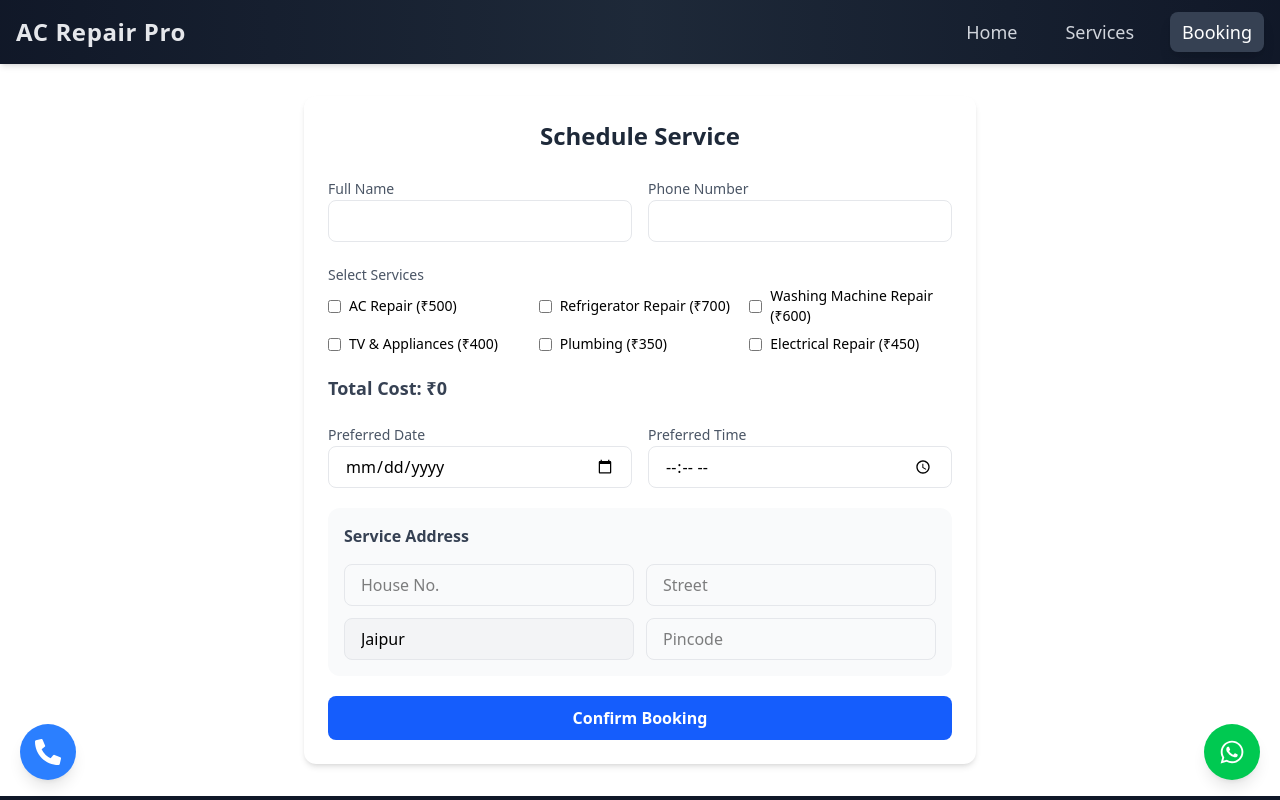
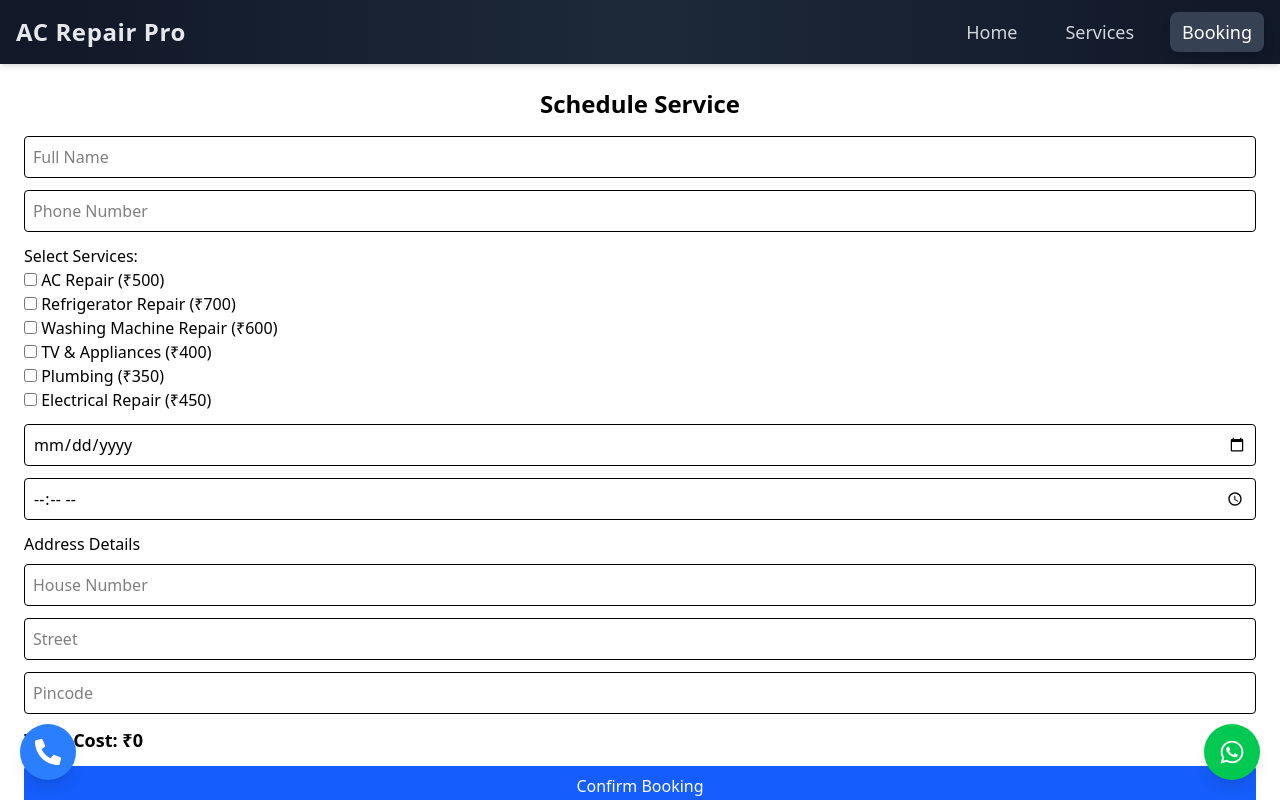
Before and after one commit to MR-SHIV-SHARMA/shiv_shakti_in_nextjs, a Next.js app: page /booking in a window 1280 px wide. Shown: the top 800 px of the page. Built offline with nearby package versions, Linux system fonts and the light colour scheme.

Commit message:
Add axios dependency and update Booking model to store service details with name and price; enhance booking route to calculate total cost and handle errors for invalid selections

```diff
--- a/package.json
+++ b/package.json
@@ -9,6 +9,7 @@
     "lint": "next lint"
   },
   "dependencies": {
+    "axios": "^1.8.2",
     "dotenv": "^16.4.7",
     "framer-motion": "^12.4.10",
     "lucide-react": "^0.477.0",
--- a/src/app/api/booking/route.js
+++ b/src/app/api/booking/route.js
@@ -13,15 +13,42 @@ export async function POST(req) {
       body.appointmentDate = new Date(body.appointmentDate);
     }
 
-    // Calculate Total Cost from service prices
-    body.totalCost = body.serviceType.reduce((sum, service) => sum + service.price, 0);
+    // ✅ Store full serviceType array with name & price
+    if (body.serviceType && body.serviceType.length > 0) {
+      body.totalCost = body.serviceType.reduce((sum, service) => sum + (service.price || 0), 0);
+    } else {
+      return NextResponse.json(
+        { success: false, message: "Please select at least one service." },
+        { status: 400 }
+      );
+    }
 
-    const newBooking = new Booking(body);
+    // If total cost is still 0, return an error
+    if (body.totalCost === 0) {
+      return NextResponse.json(
+        { success: false, message: "Invalid service selection. Total cost cannot be zero." },
+        { status: 400 }
+      );
+    }
+
+    // ✅ Save the full serviceType array in MongoDB
+    const newBooking = new Booking({
+      ...body, // Keep all data as it is
+      serviceType: body.serviceType, // Store {name, price} properly
+    });
+
     await newBooking.save();
 
-    return NextResponse.json({ message: "Booking Successful!", totalCost: body.totalCost }, { status: 201 });
+    return NextResponse.json(
+      { message: "Booking Successful!", totalCost: body.totalCost },
+      { status: 201 }
+    );
   } catch (error) {
-    return NextResponse.json({ success: false, message: "Error booking service", error }, { status: 500 });
+    console.error("❌ Booking Error:", error);
+    return NextResponse.json(
+      { success: false, message: "Error booking service", error },
+      { status: 500 }
+    );
   }
 }
 
--- a/src/app/api/models/Booking.js
+++ b/src/app/api/models/Booking.js
@@ -4,7 +4,12 @@ const BookingSchema = new mongoose.Schema(
   {
     name: { type: String, required: true },
     phone: { type: String, required: true },
-    serviceType: [{ type: String, required: true }],
+    serviceType: [
+      {
+        name: { type: String, required: true },
+        price: { type: Number, required: true },
+      },
+    ],
     appointmentDate: { type: Date, required: true },
     appointmentTime: { type: String, required: true },
     address: {
--- a/src/components/booking.jsx
+++ b/src/components/booking.jsx
@@ -1,6 +1,6 @@
 "use client";
-
 import { useState } from "react";
+import axios from "axios";
 
 export default function BookingPage() {
   const serviceList = [
@@ -15,20 +15,16 @@ export default function BookingPage() {
   const [formData, setFormData] = useState({
     name: "",
     phone: "",
-    email: "",
     serviceType: [],
     appointmentDate: "",
     appointmentTime: "",
-    problemDescription: "",
-    imageUrl: "",
     address: {
       houseNumber: "",
       street: "",
       city: "Jaipur",
       pincode: "",
     },
-    paymentMethod: "Cash on Service",
-    totalCost: 0, // Automatically calculated
+    totalCost: 0,
   });
 
   const [message, setMessage] = useState("");
@@ -39,140 +35,110 @@ export default function BookingPage() {
     if (name === "serviceType") {
       setFormData((prevData) => {
         const selectedService = serviceList.find((s) => s.name === value);
+        if (!selectedService) return prevData;
 
-        let updatedServices;
-        if (checked) {
-          updatedServices = [...prevData.serviceType, selectedService]; // Store object {name, price}
-        } else {
-          updatedServices = prevData.serviceType.filter(
-            (s) => s.name !== value
-          );
-        }
-
-        // Calculate total cost
-        const totalCost = updatedServices.reduce(
-          (total, service) => total + service.price,
-          0
-        );
+        let updatedServices = checked
+          ? [...prevData.serviceType, selectedService]
+          : prevData.serviceType.filter((s) => s.name !== value);
 
         return {
           ...prevData,
           serviceType: updatedServices,
-          totalCost,
+          totalCost: updatedServices.reduce(
+            (sum, service) => sum + service.price,
+            0
+          ),
         };
       });
     } else if (["houseNumber", "street", "pincode"].includes(name)) {
-      setFormData({
-        ...formData,
+      setFormData((prevData) => ({
+        ...prevData,
         address: {
-          ...formData.address,
+          ...prevData.address,
           [name]: value,
         },
-      });
+      }));
     } else {
-      setFormData({ ...formData, [name]: value });
+      setFormData((prevData) => ({ ...prevData, [name]: value }));
     }
   };
 
   const handleSubmit = async (e) => {
     e.preventDefault();
 
-    // Convert Date to Proper Format
-    const formattedDate = new Date(formData.appointmentDate).toISOString();
+    if (!formData.name || !formData.phone) {
+      setMessage("Please fill in your name, phone.");
+      return;
+    }
 
-    // Convert serviceType from array of names to array of { name, price } objects
-    const selectedServices = formData.serviceType
-      .map((serviceName) => {
-        const service = serviceList.find((s) => s.name === serviceName);
-        return service ? { name: service.name, price: service.price } : null;
-      })
-      .filter(Boolean); // Remove null values
+    if (!formData.appointmentDate || !formData.appointmentTime) {
+      setMessage("Please select a valid appointment date and time.");
+      return;
+    }
 
-    // Ensure totalCost is correctly calculated
-    const totalCost = selectedServices.reduce(
-      (sum, service) => sum + service.price,
-      0
-    );
+    if (
+      !formData.address.houseNumber ||
+      !formData.address.street ||
+      !formData.address.pincode
+    ) {
+      setMessage("Please provide a valid address.");
+      return;
+    }
 
-    const finalData = {
-      ...formData,
-      serviceType: selectedServices,
-      appointmentDate: formattedDate,
-      totalCost,
-    };
+    if (formData.serviceType.length === 0) {
+      setMessage("Please select at least one service.");
+      return;
+    }
+
+    const parsedDate = new Date(formData.appointmentDate);
+    if (isNaN(parsedDate.getTime())) {
+      setMessage("Invalid appointment date.");
+      return;
+    }
+
+    const formattedDate = parsedDate.toISOString(); // Safe conversion
 
     try {
-      const res = await fetch("/api/booking", {
-        method: "POST",
-        headers: { "Content-Type": "application/json" },
-        body: JSON.stringify(finalData),
+      const { data } = await axios.post("/api/booking", {
+        ...formData,
+        appointmentDate: formattedDate,
       });
 
-      const contentType = res.headers.get("content-type");
-
-      if (!contentType || !contentType.includes("application/json")) {
-        throw new Error("Server did not return JSON!");
-      }
-
-      const result = await res.json();
-      setMessage(result.message || "Booking Successful!");
+      setMessage(data.message || "Booking Successful!");
     } catch (error) {
       setMessage("Something went wrong! Please try again.");
     }
   };
 
   return (
-    <form
-      onSubmit={handleSubmit}
-      className="mx-4 sm:mx-auto max-w-xl lg:max-w-2xl p-4 sm:p-6 bg-white rounded-xl shadow-sm sm:shadow-md my-4 sm:my-8"
-    >
-      <h2 className="text-xl sm:text-2xl font-bold text-gray-800 mb-4 sm:mb-6 text-center">
-        Schedule Service
-      </h2>
+    <form onSubmit={handleSubmit} className="p-6 bg-white shadow-md rounded-lg">
+      <h2 className="text-2xl font-bold mb-4 text-center">Schedule Service</h2>
 
-      <div className="space-y-4 sm:space-y-5">
       {/* Personal Details */}
-        <div className="grid sm:grid-cols-2 gap-3 sm:gap-4">
-          <div className="space-y-1">
-            <label className="text-xs sm:text-sm font-medium text-gray-600">
-              Full Name
-            </label>
       <input
         type="text"
         name="name"
-              required
         value={formData.name}
         onChange={handleChange}
-              className="w-full px-3 sm:px-4 py-2 border border-gray-200 rounded-lg focus:ring-2 focus:ring-blue-500"
+        placeholder="Full Name"
+        className="w-full p-2 border rounded mb-3"
+        required
       />
-          </div>
-
-          <div className="space-y-1">
-            <label className="text-xs sm:text-sm font-medium text-gray-600">
-              Phone Number
-            </label>
       <input
         type="text"
         name="phone"
-              required
         value={formData.phone}
         onChange={handleChange}
-              className="w-full px-3 sm:px-4 py-2 border border-gray-200 rounded-lg focus:ring-2 focus:ring-blue-500"
+        placeholder="Phone Number"
+        className="w-full p-2 border rounded mb-3"
+        required
       />
-          </div>
-        </div>
 
-        {/* Multi-Select Service Type with Price */}
-        <div className="space-y-1">
-          <label className="text-xs sm:text-sm font-medium text-gray-600">
-            Select Services
-          </label>
-          <div className="grid grid-cols-2 sm:grid-cols-3 gap-2">
+      {/* Multi-Select Service Type */}
+      <div className="mb-3">
+        <label className="block font-medium">Select Services:</label>
         {serviceList.map((service) => (
-              <label
-                key={service.name}
-                className="flex items-center space-x-2 text-sm"
-              >
+          <label key={service.name} className="block">
             <input
               type="checkbox"
               name="serviceType"
@@ -181,116 +147,76 @@ export default function BookingPage() {
                 (s) => s.name === service.name
               )}
               onChange={handleChange}
-                  className="rounded border-gray-300 text-blue-600 focus:ring-blue-500"
-                />
-                <span>
+            />{" "}
             {service.name} (₹{service.price})
-                </span>
           </label>
         ))}
       </div>
-        </div>
 
-        {/* Display Total Cost */}
-        <div className="text-lg font-semibold text-gray-700">
-          Total Cost: ₹{formData.totalCost}
-        </div>
-
-        {/* Date & Time */}
-        <div className="grid sm:grid-cols-2 gap-3 sm:gap-4">
-          <div className="space-y-1">
-            <label className="text-xs sm:text-sm font-medium text-gray-600">
-              Preferred Date
-            </label>
+      {/* Appointment Date & Time */}
       <input
         type="date"
         name="appointmentDate"
-              required
         value={formData.appointmentDate}
         onChange={handleChange}
-              className="w-full px-3 sm:px-4 py-2 border border-gray-200 rounded-lg focus:ring-2 focus:ring-blue-500"
+        className="w-full p-2 border rounded mb-3"
+        required
       />
-          </div>
-
-          <div className="space-y-1">
-            <label className="text-xs sm:text-sm font-medium text-gray-600">
-              Preferred Time
-            </label>
       <input
         type="time"
         name="appointmentTime"
-              required
         value={formData.appointmentTime}
         onChange={handleChange}
-              className="w-full px-3 sm:px-4 py-2 border border-gray-200 rounded-lg focus:ring-2 focus:ring-blue-500"
+        className="w-full p-2 border rounded mb-3"
+        required
       />
-          </div>
-        </div>
 
-        {/* Address */}
-        <div className="space-y-3 sm:space-y-4 p-3 sm:p-4 bg-gray-50 rounded-lg sm:rounded-xl">
-          <h3 className="text-sm sm:text-base font-semibold text-gray-700">
-            Service Address
-          </h3>
-
-          <div className="grid sm:grid-cols-2 gap-2 sm:gap-3">
+      {/* Address Fields */}
+      <h3 className="font-medium mb-2">Address Details</h3>
       <input
         type="text"
         name="houseNumber"
-              placeholder="House No."
-              required
         value={formData.address.houseNumber}
         onChange={handleChange}
-              className="w-full px-3 sm:px-4 py-2 border border-gray-200 rounded-lg"
+        placeholder="House Number"
+        className="w-full p-2 border rounded mb-3"
+        required
       />
       <input
         type="text"
         name="street"
-              placeholder="Street"
-              required
         value={formData.address.street}
         onChange={handleChange}
-              className="w-full px-3 sm:px-4 py-2 border border-gray-200 rounded-lg"
-            />
-            <input
-              type="text"
-              name="city"
-              value="Jaipur"
-              disabled
-              className="w-full px-3 sm:px-4 py-2 border border-gray-200 rounded-lg bg-gray-100"
+        placeholder="Street"
+        className="w-full p-2 border rounded mb-3"
+        required
       />
       <input
         type="text"
         name="pincode"
-              placeholder="Pincode"
-              required
         value={formData.address.pincode}
         onChange={handleChange}
-              className="w-full px-3 sm:px-4 py-2 border border-gray-200 rounded-lg"
+        placeholder="Pincode"
+        className="w-full p-2 border rounded mb-3"
+        required
       />
-          </div>
+
+      {/* Payment Method */}
+
+      {/* Total Cost */}
+      <div className="text-lg font-semibold mb-3">
+        Total Cost: ₹{formData.totalCost}
       </div>
 
-        {/* Submit */}
+      {/* Submit Button */}
       <button
         type="submit"
-          className="w-full bg-blue-600 hover:bg-blue-700 text-white font-semibold py-2.5 rounded-lg transition hover:scale-105"
+        className="w-full bg-blue-600 text-white p-2 rounded"
       >
         Confirm Booking
       </button>
 
-        {message && (
-          <div
-            className={`mt-4 p-3 rounded-lg text-center ${
-              message.includes("wrong")
-                ? "bg-red-100 text-red-700"
-                : "bg-green-100 text-green-700"
-            }`}
-          >
-            {message}
-          </div>
-        )}
-      </div>
+      {message && <div className="mt-3 text-center">{message}</div>}
     </form>
   );
 }
```
Also changed, not shown: 1 other file (tests, documents, lock files or other folders). Lines whose indentation alone changed are shown as unchanged.
